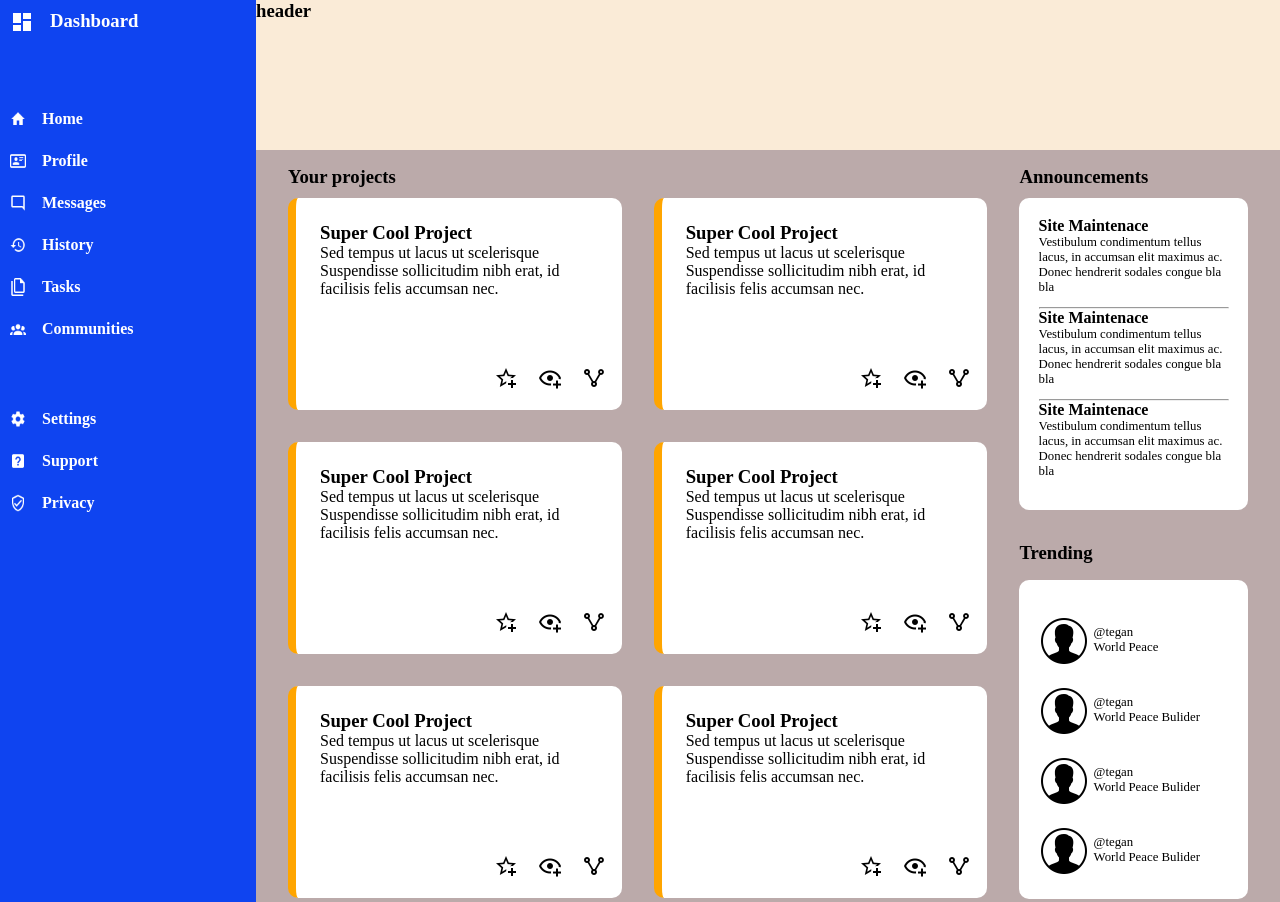
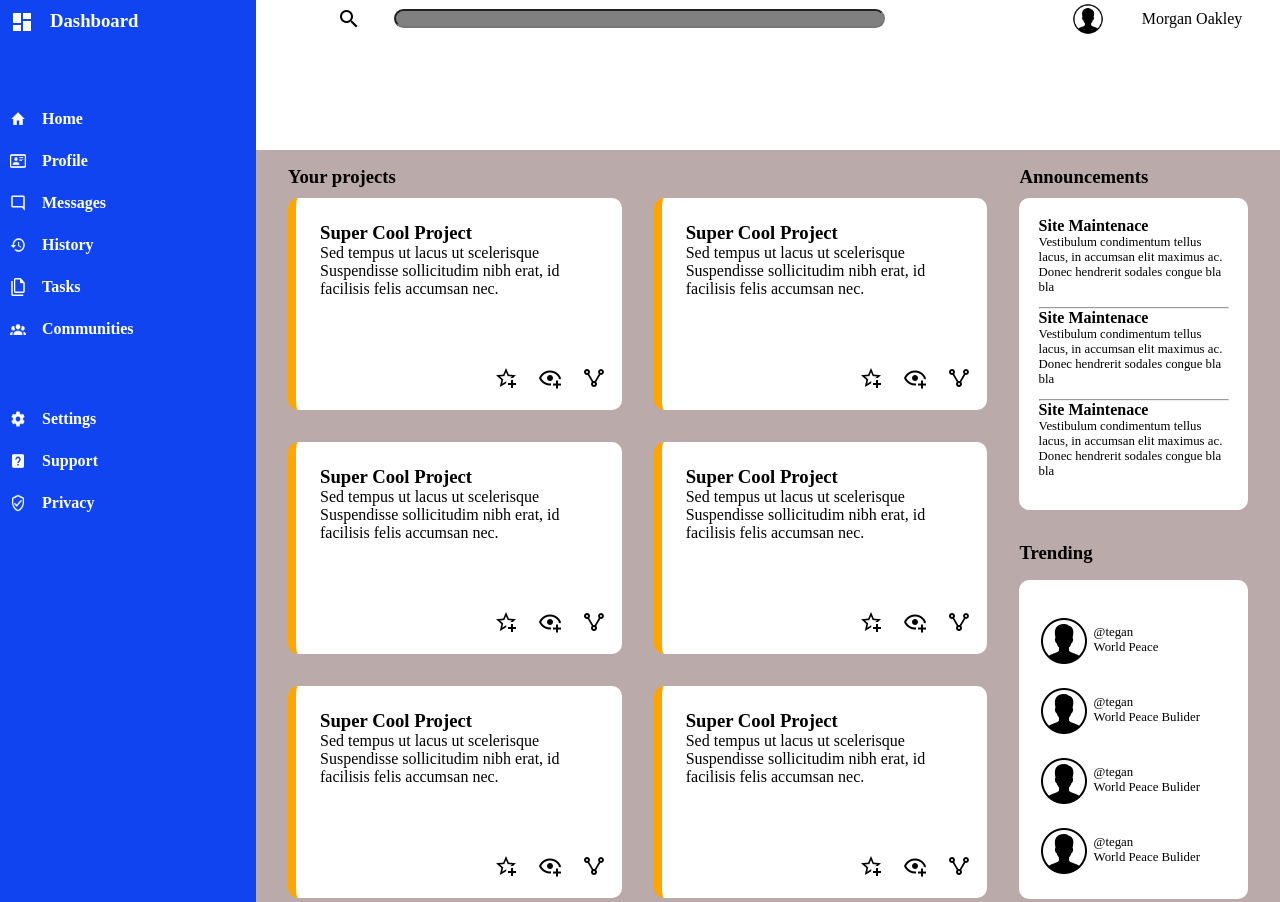
Before and after one commit to darkrho/admin-dashboard, a plain HTML site: page index.html in a window 1280 px wide. Shown: the top 902 px of the page. Drawn offline with Linux system fonts and the light colour scheme.

Commit message:
header upper part maket

```diff
--- a/css/admin.css
+++ b/css/admin.css
@@ -43,8 +43,41 @@
 
     }
         header{
-            background-color: antiquewhite;
+            display: grid;
+            grid-template-rows: 1fr 3fr;
+            background-color: white;
         }
+            .search {
+                display: flex;
+                justify-content: space-between;
+            }
+            .search img {
+                width: 1.5rem;
+                height: 1.5rem;
+            }
+            #search {
+                width: 60%;
+                margin-left: 3rem;
+                display: flex;
+                justify-content: space-evenly;
+                align-items: center;
+            }
+            #search input {
+                width: 80%;
+                border-radius: 20px;
+                background-color: grey;
+            }
+            .user {
+                width: 30%;
+                display: flex;
+                justify-content: space-evenly;
+                align-items: center;
+            }
+            .user :nth-child(2) {
+                width: 2rem;
+                height: 2rem;
+            }
+
         section {
             display: grid;
             grid-template-columns: 5fr 2fr;
--- a/index.html
+++ b/index.html
@@ -60,7 +60,18 @@
         </aside>
         <main>
             <header>
-                <h3>header</h3>
+                <div class="search">
+                    <div id="search">
+                        <img src="/icons/magnify.png" alt="">
+                        <input type="text" name="search">
+                    </div>
+                    <div class="user">
+                        <img src="/icons/bell-ring-outline.png" alt="">
+                        <img src="/icons/user.png" alt="">
+                        <p>Morgan Oakley</p>
+                    </div>
+                </div>
+                <div class="update"></div>
             </header>
             <section>
                 <h3>Your projects</h3>
```
